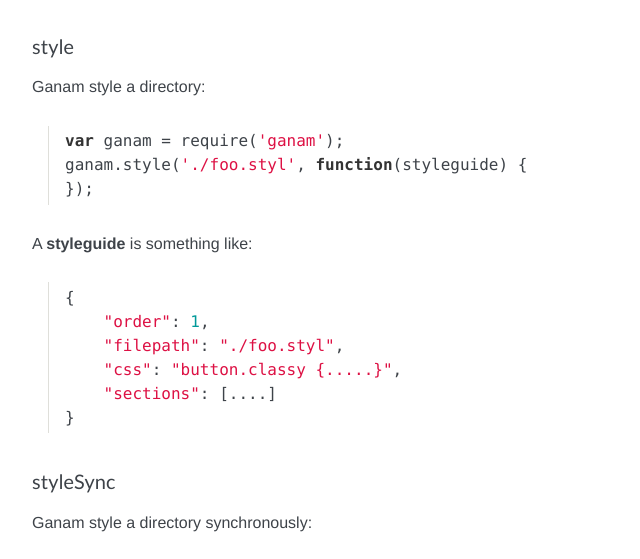
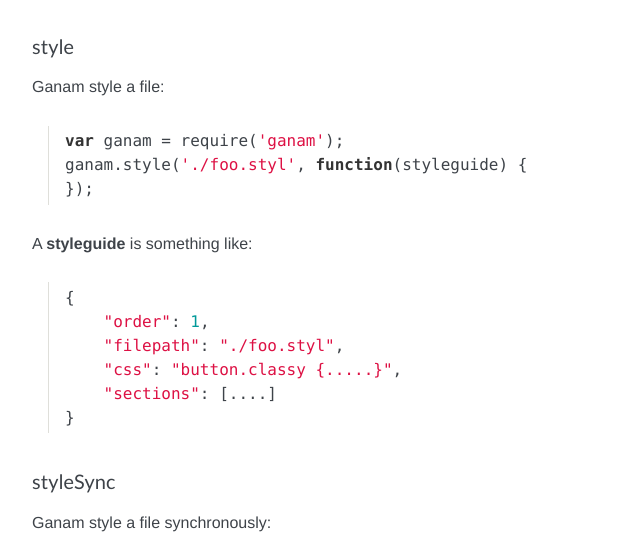
Before and after one commit to lepture/ganam, a plain HTML site: page index.html in a window 1280 px wide. Shown: the part 2448-3007 px from the top of the page, 288-928 px from the left. Drawn offline with Linux system fonts and the light colour scheme.

Commit message:
Update documentation

```diff
--- a/index.html
+++ b/index.html
@@ -91,7 +91,7 @@ Examples:
     ]
 }
 </code></pre></div><h3 id="style">style</h3>
-<p>Ganam style a directory:</p>
+<p>Ganam style a file:</p>
 <div class="highlight"><pre><code class="javascript"><span class="keyword">var</span> ganam = require(<span class="string">'ganam'</span>);
 ganam.style(<span class="string">'./foo.styl'</span>, <span class="keyword">function</span>(styleguide) {
 });
@@ -104,7 +104,7 @@ ganam.style(<span class="string">'./foo.styl'</span>, <span class="keyword">func
     <span class="string">"sections"</span>: [....]
 }
 </code></pre></div><h3 id="stylesync">styleSync</h3>
-<p>Ganam style a directory synchronously:</p>
+<p>Ganam style a file synchronously:</p>
 <div class="highlight"><pre><code class="javascript"><span class="keyword">var</span> ganam = require(<span class="string">'ganam'</span>);
 <span class="keyword">var</span> styleguide = ganam.styleSync(<span class="string">'./bar.styl'</span>);
 </code></pre></div><h2 id="nico">Nico</h2>
```
